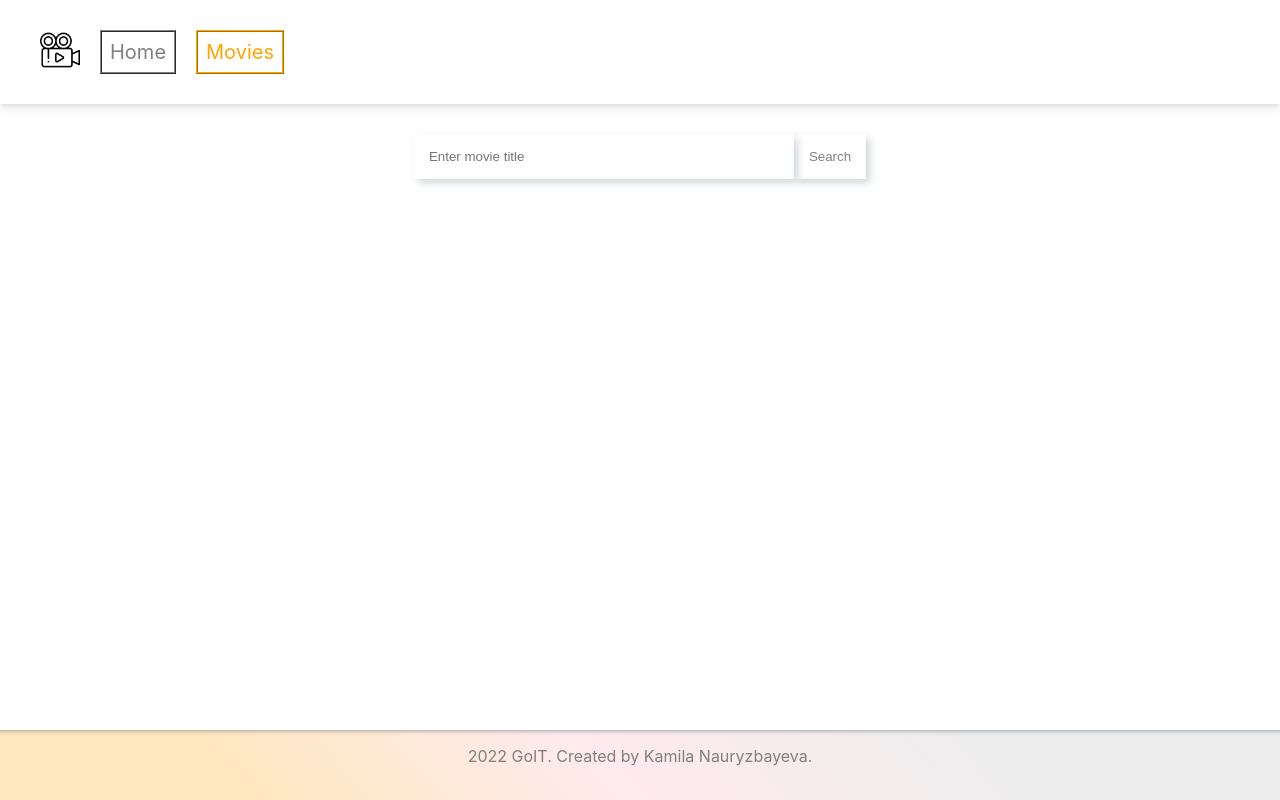
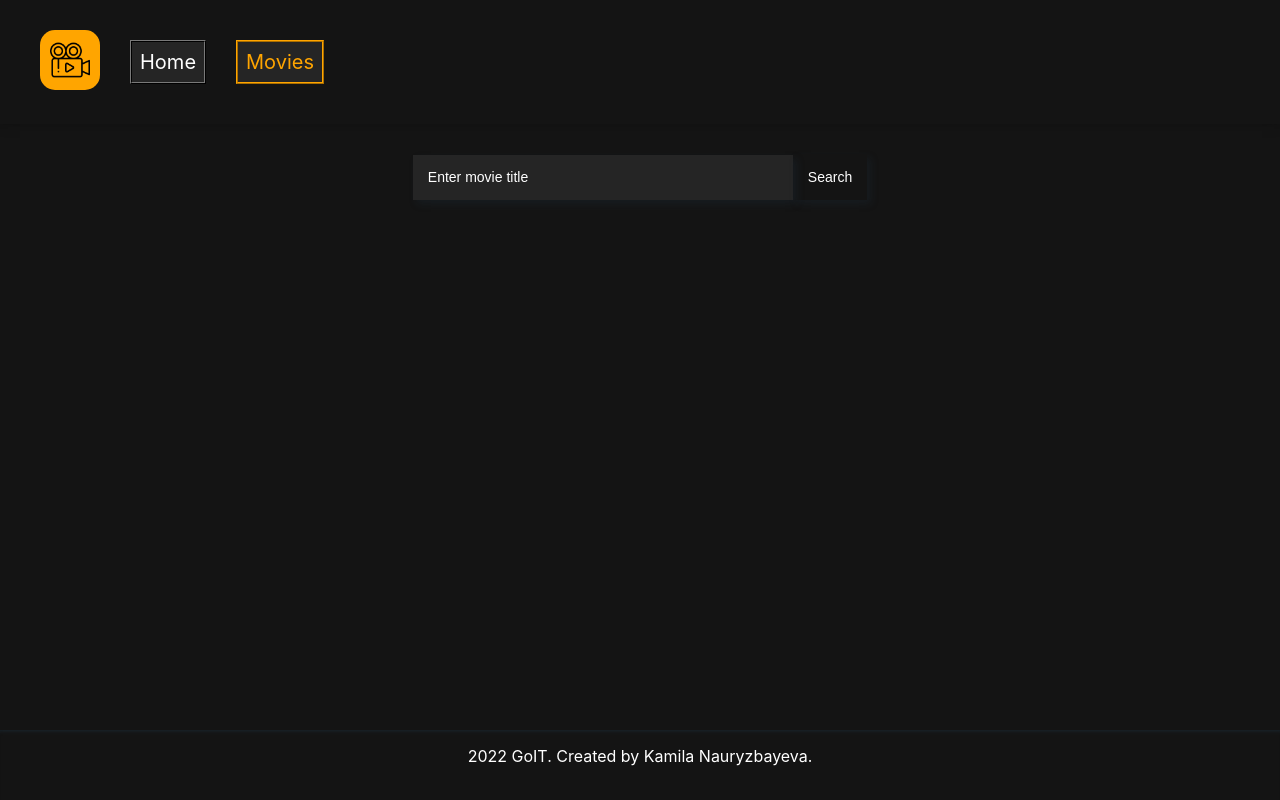
Before and after one commit to kamila1808/goit-react-hw-05-movies, a React (Create React App) app: page /goit-react-hw-05-movies/movies in a window 1280 px wide. Built offline with nearby package versions, Linux system fonts and the light colour scheme.

Commit message:
Update styles

```diff
--- a/src/components/Layout/Layout.styled.js
+++ b/src/components/Layout/Layout.styled.js
@@ -12,9 +12,9 @@ export const Footer = styled.footer`
 flex: 0 0 auto;
 margin-top: 20px;
 box-shadow: 0px 5px 5px -5px rgba(34, 60, 80, 0.6) inset;
-background: linear-gradient(45deg, rgb(255, 209, 125, 0.5) 18%, rgb(255, 213, 221, 0.5), rgb(220, 220, 220, 0.5) 77%);
+/* background: linear-gradient(45deg, rgb(255, 209, 125, 0.5) 18%, rgb(255, 213, 221, 0.5), rgb(220, 220, 220, 0.5) 77%); */
 height: 70px;
-color: gray;
+/* color: gray; */
 `
 
 export const P = styled.p`
--- a/src/components/MovieList/MovieList.jsx
+++ b/src/components/MovieList/MovieList.jsx
@@ -18,8 +18,8 @@ export const MovieList = ({ movies }) => {
                   : `https://image.tmdb.org/t/p/w500${poster_path}`
               }
               alt={title}
-              width="300"
-              height="400"
+              width="250"
+              height="350"
             />
             <H2>{title}</H2>
           </A>
--- a/src/components/MovieList/MovieList.styled.js
+++ b/src/components/MovieList/MovieList.styled.js
@@ -3,19 +3,15 @@ import { Link } from 'react-router-dom';
 
 export const List = styled.ul`
   list-style: none;
-  display: flex;
-  flex-flow: wrap;
-  justify-content: flex-start;
-  align-items: center;
-  gap: 35px;
+  display: grid;
+  grid-template-columns: repeat(auto-fill, 250px);
+  gap: 40px 30px;
+  justify-content: center;
 `;
 
 export const ListItem = styled.li`
-  max-width: 300px;
-  height: 460px;
-  box-shadow: 20px 20px 60px #bebebe, -20px -20px 60px #ffffff;
-  border-radius: 15px;
-
+  max-width: 250px;
+  /* box-shadow: 20px 20px 60px #bebebe, -20px -20px 60px #ffffff; */
 
   &:hover,
   &:focus {
@@ -36,15 +32,13 @@ export const H2 = styled.h2`
   text-decoration: none;
   text-transform: uppercase;
   text-align: center;
-  font-size: 16px;
+  font-size: 14px;
   max-width: fit-content;
-  color: black;
-  padding: 8px;
+  color: white;
+  padding: 15px;
   margin: 0;
-color: #171a23;
 `
 
 export const Img = styled.img`
-  border-radius: 15px;
 
 `
--- a/src/components/Navigation/Navigation.jsx
+++ b/src/components/Navigation/Navigation.jsx
@@ -1,11 +1,14 @@
 import { A, List, ListItem, Nav } from "./Navigation.styled";
 import movieIcon from '../../images/movie-camera.png';
+import { Img } from "./Navigation.styled";
+import { NavLink } from 'react-router-dom';
+
 
 export const Navigation = () => {
     return (
         <Nav>
             <List>
-                <ListItem><img src={movieIcon} alt="" width="40" height="40"/></ListItem>
+                <ListItem><NavLink to='/' end><Img src={movieIcon} alt="" width="40" height="40"/></NavLink></ListItem>
                 <ListItem><A to='/' end>Home</A></ListItem>
                 <ListItem><A to='/movies'>Movies</A></ListItem>
             </List>
--- a/src/components/Navigation/Navigation.styled.js
+++ b/src/components/Navigation/Navigation.styled.js
@@ -9,10 +9,11 @@ box-shadow: 0 2px 4px rgb(0 0 0 / 8%), 0 4px 12px rgb(0 0 0 / 8%);
 export const A = styled(NavLink)`
   text-decoration: none;
   font-size: 20px;
-  color: grey;
+  color: white;
   border: 2px ridge;
-  border-color: grey;
+  border-color: #252525;
   padding: 8px;
+  background-color: #252525;
 
 
   &:hover,
@@ -42,5 +43,11 @@ export const List = styled.ul`
 export const ListItem = styled.li`
   margin-top: 30px;
   margin-bottom: 30px;
-  margin-right: 20px;
+  margin-right: 30px;
 `;
+
+export const Img = styled.img`
+background-color: orange;
+border-radius: 15px;
+padding: 10px;
+`
--- a/src/index.css
+++ b/src/index.css
@@ -19,6 +19,8 @@ body {
     sans-serif;
   -webkit-font-smoothing: antialiased;
   -moz-osx-font-smoothing: grayscale;
+  background-color: #141414;
+  color: white;
 }
 
 code {
--- a/src/pages/Home/Home.styled.js
+++ b/src/pages/Home/Home.styled.js
@@ -2,8 +2,8 @@ import styled from 'styled-components';
 
 export const H1 = styled.h1`
 margin-bottom: 35px;
-margin-left: 45px;
-color: gray;
+margin-left: 115px;
+color: orange;
 font-size: 25px;
 font-weight: 400;
 `
--- a/src/pages/MovieDetails/MovieDetails.styled.js
+++ b/src/pages/MovieDetails/MovieDetails.styled.js
@@ -9,7 +9,7 @@ export const Wrapper = styled.div`
   margin-right: auto;
   margin-left: auto;
   padding: 20px;
-  box-shadow: 20px 20px 60px #bebebe, -20px -20px 60px #ffffff;
+  box-shadow:  4px 4px 8px 0px #bebebe, -20px -20px 60px #ffffff;
 `;
 
 export const List = styled.ul`
@@ -31,14 +31,13 @@ export const ListItem = styled.li`
   margin-right: 15px;
   padding: 15px;
   box-shadow: 4px 4px 8px 0px rgba(34, 60, 80, 0.2);
-
-
+  background-color: #252525;
 
 `
 
 export const A = styled(NavLink)`
   text-decoration: none;
-  color: black;
+  color: white;
 
   &:hover,
   &:focus {
@@ -68,17 +67,12 @@ export const Button = styled.button`
   cursor: pointer;
   position: relative;
   border: none;
-  background-color: transparent;
+  background-color: #252525;
   box-shadow: 4px 4px 8px 0px rgba(34, 60, 80, 0.2);
   box-sizing: border-box;
   transition: all 500ms ease;
-  color: grey;
+  color: white;
 
-  &:hover,
-  &:focus {
-    color: black;
-    font-weight: 800;
-  }
 
   &:before {
     content: '';
@@ -87,13 +81,7 @@ export const Button = styled.button`
     left: 0;
     width: 100%;
     height: 0;
-    background: linear-gradient(
-      45deg,
-      rgb(255, 209, 125, 0.5) 18%,
-      rgb(255, 213, 221, 0.5),
-      rgb(220, 220, 220, 0.5) 77%
-    );
-    /* background: rgba(255,255,255,0.3); */
+    background: rgba(255, 165, 0, 0.6);
     transition: all 500ms ease;
   }
 
--- a/src/pages/Movies/Movies.styled.js
+++ b/src/pages/Movies/Movies.styled.js
@@ -1,4 +1,4 @@
-import styled from "styled-components";
+import styled from 'styled-components';
 
 export const Form = styled.form`
   display: flex;
@@ -6,22 +6,27 @@ align-items: center;
   justify-content: center;
   margin-top: 30px;
   margin-bottom: 40px;
-`
+`;
 
 export const Input = styled.input`
   width: 350px;
   padding: 15px;
   /* border: 2px solid gray; */
   border: none;
+  background-color: #252525;
+  box-shadow: 4px 4px 8px 0px rgba(34, 60, 80, 0.2);
 
-box-shadow: 4px 4px 8px 0px rgba(34, 60, 80, 0.2);
+  &::placeholder {
+    color: white;
+    font-size: 14px;
+  }
 
   &:hover,
   &:focus {
     color: orange;
     box-shadow: 4px 4px 8px 0px orange;
   }
-`
+`;
 
 export const Button = styled.button`
   padding: 15px;
@@ -32,33 +37,22 @@ background-color: transparent;
   box-shadow: 4px 4px 8px 0px rgba(34, 60, 80, 0.2);
   box-sizing: border-box;
   transition: all 500ms ease;
-color: grey;
+  color: white;
+  font-size: 14px;
 
 
-/* border: 2px solid gray; */
-/* background: linear-gradient(45deg, rgb(255, 165, 0), rgb(255, 192, 203), rgb(128, 128, 128)); */
-
-
-&:hover,
-&:focus {
-    color: black;
-    font-weight: 800;
-
-}
-
   &:before {
-	content:'';
+    content: '';
     position: absolute;
     top: 0;
     left: 0;
     width: 100%;
     height: 0;
-    background: linear-gradient(45deg, rgb(255, 209, 125, 0.5) 18%, rgb(255, 213, 221, 0.5), rgb(220, 220, 220, 0.5) 77%);
-        /* background: rgba(255,255,255,0.3); */
+    background: rgba(255, 165, 0, 0.6);
     transition: all 500ms ease;
   }
 
   &:hover:before {
     height: 100%;
   }
-`
+`;
```
Lines whose indentation alone changed are shown as unchanged.
